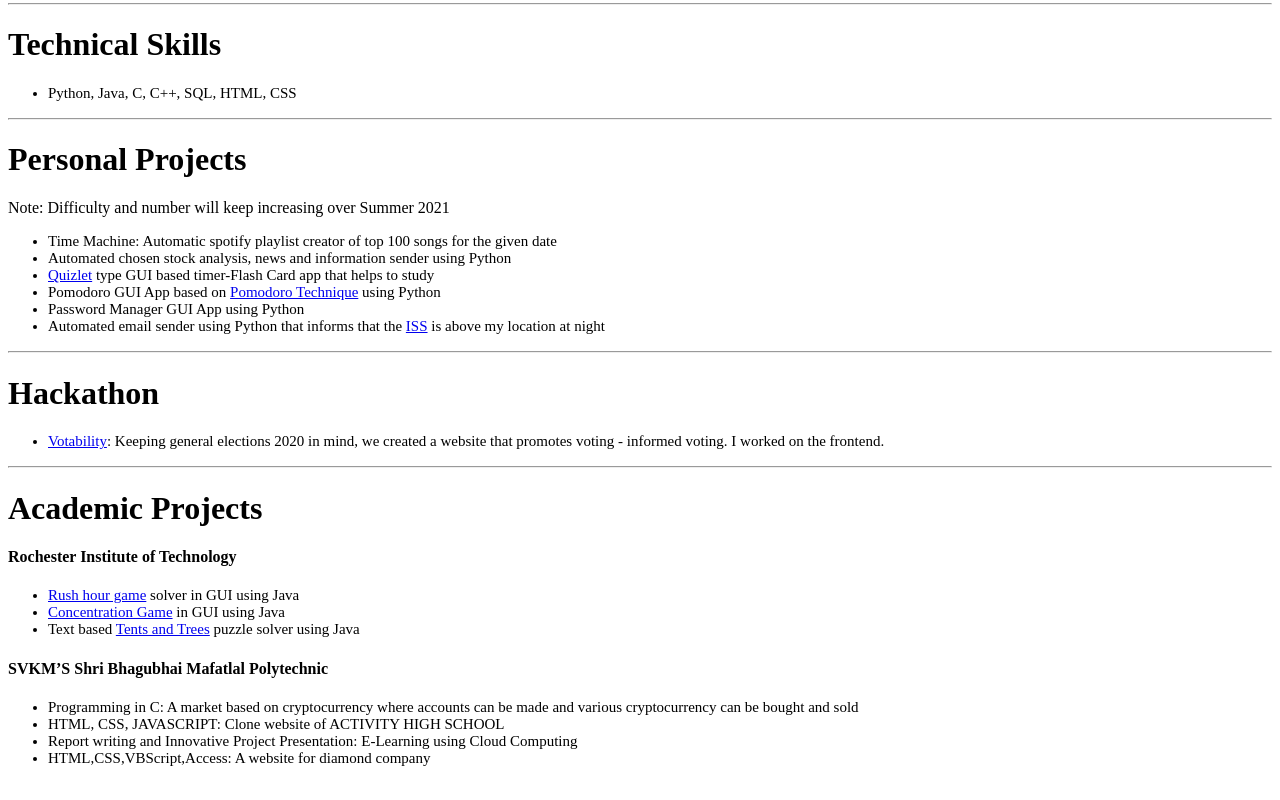
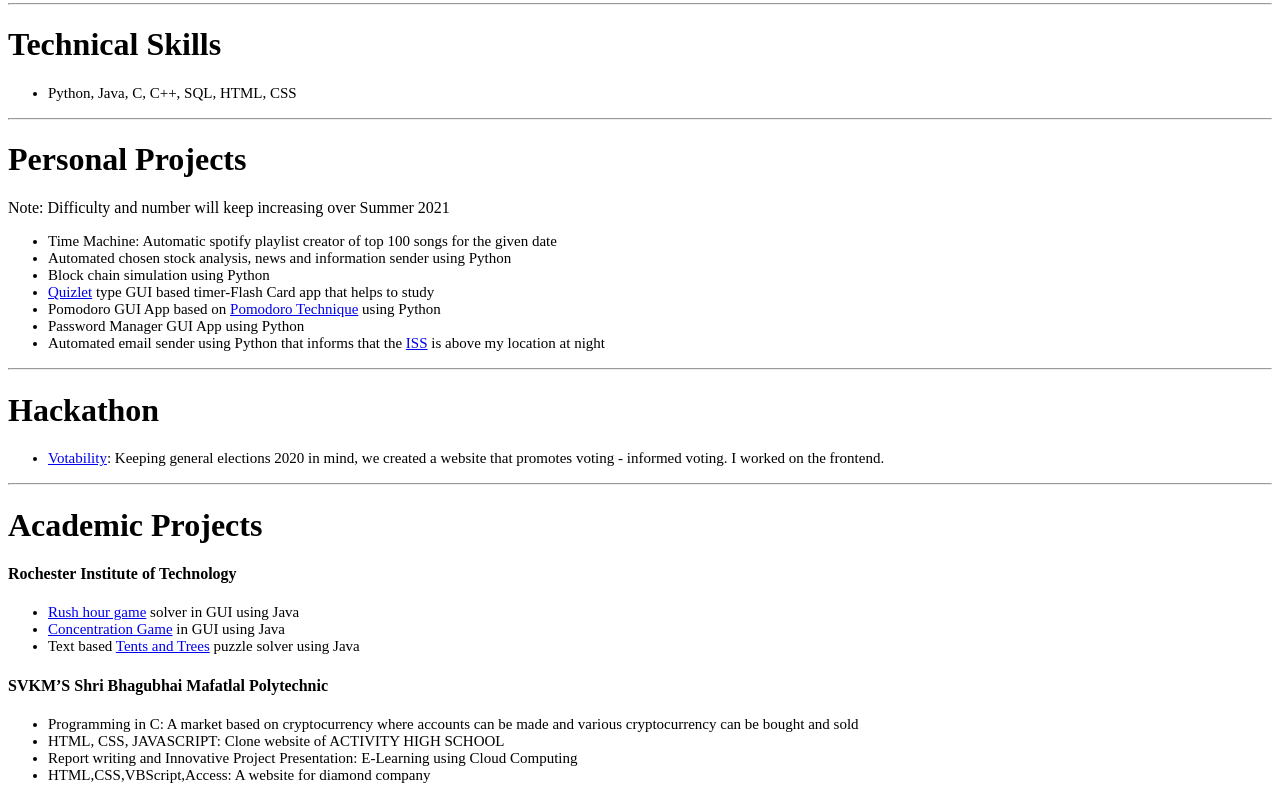
Before and after one commit to ishanshah001/CV, a plain HTML site: page index.html in a window 1280 px wide. Shown: the part 793-1593 px from the top of the page. Drawn offline with Linux system fonts and the light colour scheme.

Commit message:
Update index.html

```diff
--- a/index.html
+++ b/index.html
@@ -75,6 +75,7 @@
   <ul>
   <li>Time Machine: Automatic spotify playlist creator of top 100 songs for the given date</li>
   <li>Automated chosen stock analysis, news and information sender using Python</li>
+  <li>Block chain simulation using Python</li>
   <li><a href="https://quizlet.com/features/flashcards">Quizlet</a> type GUI based timer-Flash Card app that helps to study</li>
   <li>Pomodoro GUI App based on <a href="https://en.wikipedia.org/wiki/Pomodoro_Technique#:~:text=The%20Pomodoro%20Technique%20is%20a,length%2C%20separated%20by%20short%20breaks.">Pomodoro Technique</a> using Python</li>
   <li>Password Manager GUI App using Python</li>
```
